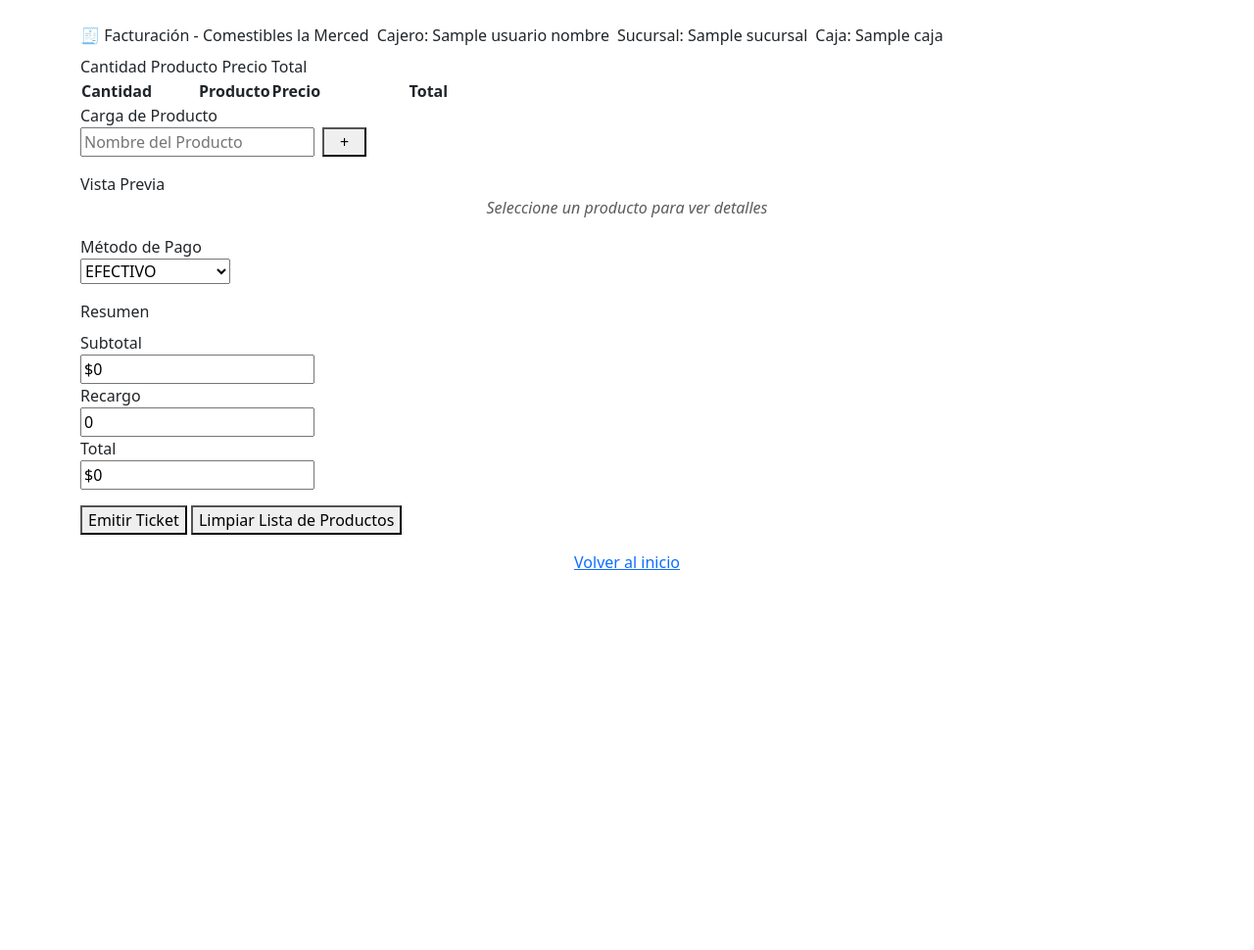
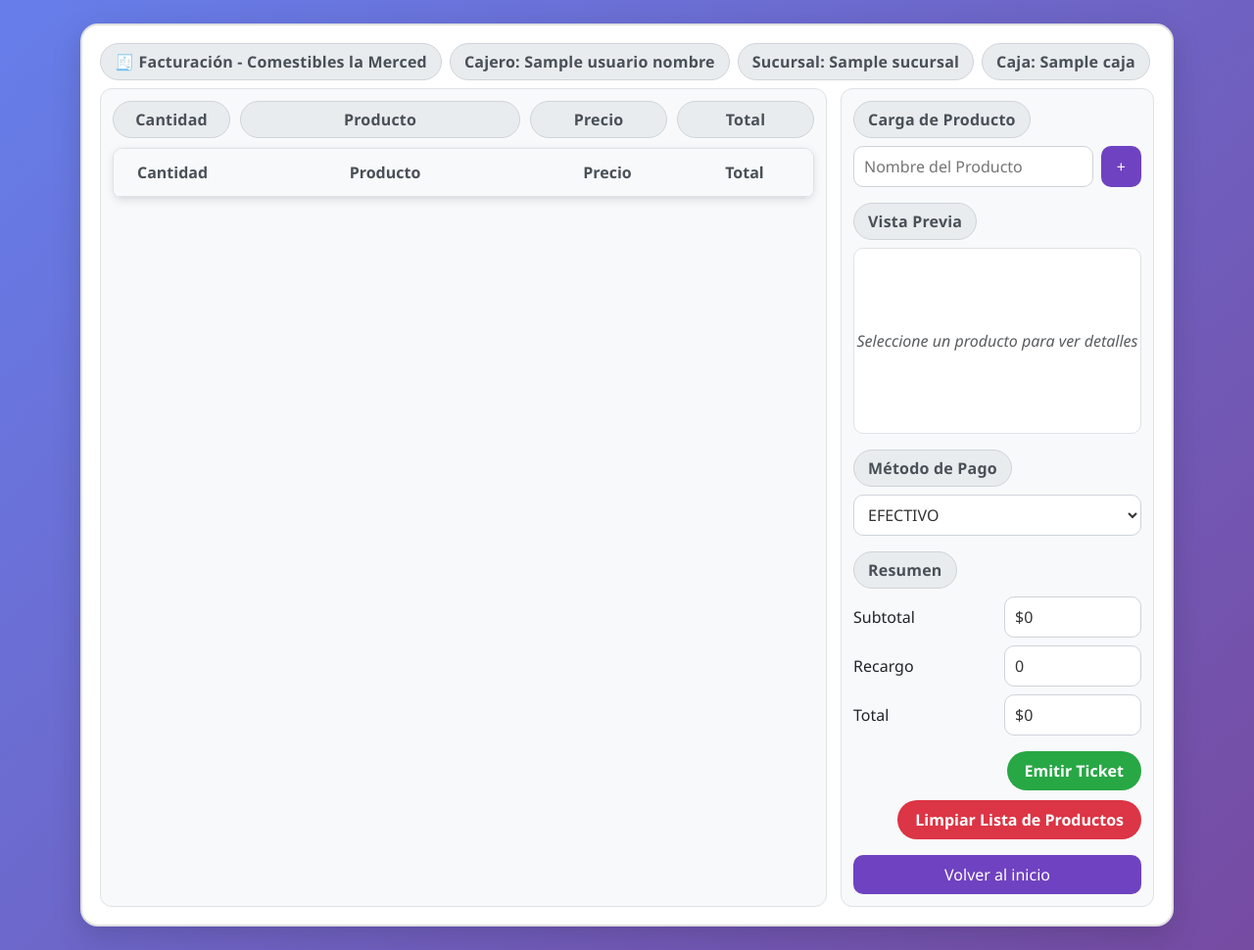
Before and after one commit to IgnacioCasula/LaMercedComestiblesSuper, a Django app: template ventas/templates/HTML/registrar_venta.html in a window 1280 px wide. Shown: the whole page at 98% size. Before the commit the page ends 582 px from the top, so only its background shows below. Run offline with Django 4.2, Linux system fonts and the light colour scheme; tables that the repository leaves empty hold one stand-in row (values such as "Sample post"); the template is opened without the code that fills it: values that come from a table or form of the project are taken from there, most other values are stand-ins (such as "Sample title", 1, 10 or a date in 2020); lists and menus that the app fills with data are empty; some libraries are stand-ins or nearby versions.

Commit message:
es lo  que hay

```diff
--- /dev/null
+++ b/ventas/static/CSS/ventas.css
@@ -0,0 +1,412 @@
+:root{
+    --panel:#ffffff;    /* Cambiado a blanco */
+    --panel-2:#f8f9fa;  /* Gris muy claro */
+    --ink:#333333;      /* Texto oscuro */
+    --line:#dee2e6;     /* Bordes grises claros */
+    --pill:#e9ecef;     /* Pills grises claros */
+    --pill-hi:#ced4da;  /* Pills hover */
+}
+
+
+body {
+    margin: 0;
+    font-family: 'Segoe UI', Tahoma, Geneva, Verdana, sans-serif;
+    background: linear-gradient(135deg, #667eea 0%, #764ba2 100%);
+    min-height: 100vh;
+    position: relative;
+    overflow-x: hidden;
+}
+
+
+.frame{
+    background:var(--panel);
+    border-radius:18px;
+    border:2px solid #e0e0e0; /* Borde más suave */
+    box-shadow: inset 0 1px 0 rgba(255,255,255,.08), 0 10px 30px rgba(0,0,0,.15);
+    padding:18px;
+}
+
+
+.pill{
+    display:inline-block;
+    background:var(--pill);
+    border:1px solid var(--pill-hi);
+    border-radius:999px;
+    padding:6px 14px;
+    font-weight:600;
+    letter-spacing:.2px;
+    color:#495057; /* Texto gris oscuro */
+}
+
+
+.btn-purple{
+    background:#6f42c1;
+    color:#fff;
+    border:none;
+    border-radius:10px;
+    text-decoration: none;
+    display: inline-block;
+    text-align: center;
+    padding: 8px 16px;
+}
+.btn-purple:hover{
+    background:#5a2dac;
+    color:#fff;
+}
+
+
+#ventas .workarea{
+    display:grid;
+    grid-template-columns: 1fr 320px;
+    gap:14px;
+}
+
+
+.gridwrap{
+    background:var(--panel-2);
+    border-radius:12px;
+    padding:12px;
+    border:1px solid var(--line);
+    box-shadow: inset 0 1px 0 rgba(255,255,255,.05);
+}
+
+
+.gridhead{
+    display:grid;
+    grid-template-columns: 120px 1fr 140px 140px;
+    gap:10px;
+    margin-bottom:10px;
+}
+
+
+.gridhead .pill{ text-align:center; }
+
+
+/* ===== TABLA BLANCA ===== */
+table.sheet{
+    width:100%;
+    border-collapse:separate;
+    border-spacing:0;
+    background:#ffffff; /* Fondo blanco sólido */
+    border:1px solid var(--line);
+    border-radius:10px;
+    overflow:hidden;
+    box-shadow: 0 2px 8px rgba(0,0,0,0.1); /* Sombra suave */
+}
+
+
+table.sheet thead th{
+    background:#f8f9fa; /* Gris muy claro para encabezado */
+    color:#495057; /* Texto gris oscuro */
+    font-weight:600;
+    text-align:center;
+    border-bottom:2px solid var(--line);
+    padding:12px 8px;
+}
+
+
+table.sheet tbody td{
+    background:#ffffff; /* Fondo blanco */
+    color:#212529; /* Texto casi negro */
+    border-top:1px solid var(--line);
+    border-right:1px solid var(--line);
+    padding:12px 8px;
+    text-align:center;
+    transition: background-color 0.2s ease;
+}
+
+
+table.sheet tbody tr:nth-child(even) td{
+    background:#f8f9fa; /* Gris muy claro para filas pares */
+}
+
+
+table.sheet td:last-child, table.sheet th:last-child{ border-right:none; }
+
+
+table.sheet tbody tr:hover td{
+    background:#e3f2fd; /* Azul muy claro al hover */
+}
+
+
+.side{
+    background:var(--panel-2);
+    border:1px solid var(--line);
+    box-shadow: inset 0 1px 0 rgba(255,255,255,.05);
+    border-radius:12px;
+    padding:12px;
+}
+
+
+.inpt{
+    width:100%;
+    background:#ffffff;
+    border:1px solid var(--pill-hi);
+    color:#333;
+    border-radius:10px;
+    padding:8px 10px;
+    outline:none;
+}
+
+
+.inpt:focus{
+    border-color:#6f42c1;
+    box-shadow: 0 0 0 2px rgba(111, 66, 193, 0.2);
+}
+
+
+.preview{
+    background:#ffffff;
+    border:1px solid var(--line);
+    border-radius:10px;
+    display:flex;
+    align-items:center;
+    justify-content:center;
+    height:190px;
+    overflow:hidden;
+}
+
+
+.totbox{
+    display:grid;
+    grid-template-columns: 1fr 140px;
+    gap:8px;
+    align-items:center;
+    margin-bottom: 8px;
+}
+
+
+.actions{
+    display:flex;
+    gap:10px;
+    justify-content:flex-end;
+    flex-wrap:wrap;
+}
+
+
+.btn-green{
+    background:#28a745;
+    border:none;
+    border-radius:999px;
+    padding:8px 18px;
+    font-weight:600;
+    color: #fff;
+    transition: background-color 0.2s ease;
+}
+
+
+.btn-green:hover{
+    background:#218838;
+}
+
+
+.btn-red{
+    background:#dc3545;
+    border:none;
+    border-radius:999px;
+    padding:8px 18px;
+    font-weight:600;
+    color: #fff;
+    transition: background-color 0.2s ease;
+}
+
+
+.btn-red:hover{
+    background:#c82333;
+}
+
+
+.btn-orange{
+    background:#fd7e14;
+    border:none;
+    border-radius:999px;
+    padding:8px 18px;
+    font-weight:600;
+    color:#fff;
+    transition: background-color 0.2s ease;
+}
+
+
+.btn-orange:hover{
+    background:#e66a00;
+}
+
+
+/* Estilos para los botones de cantidad */
+.qty-buttons {
+    display: flex;
+    align-items: center;
+    justify-content: center;
+    gap: 5px;
+}
+
+
+.qty-btn {
+    background: #6c757d;
+    color: white;
+    border: none;
+    border-radius: 50%;
+    width: 25px;
+    height: 25px;
+    display: flex;
+    align-items: center;
+    justify-content: center;
+    cursor: pointer;
+    font-weight: bold;
+    transition: background-color 0.2s ease;
+}
+
+
+.qty-btn:hover {
+    background: #5a6268;
+}
+
+
+/* Estilos para el modal del ticket */
+.modal-overlay {
+    position: fixed;
+    top: 0;
+    left: 0;
+    width: 100%;
+    height: 100%;
+    background: rgba(0, 0, 0, 0.7);
+    display: flex;
+    align-items: center;
+    justify-content: center;
+    z-index: 1000;
+}
+
+
+.modal-content {
+    background: white;
+    color: black;
+    padding: 20px;
+    border-radius: 10px;
+    max-width: 400px;
+    width: 90%;
+    max-height: 80vh;
+    overflow-y: auto;
+    position: relative;
+    box-shadow: 0 10px 30px rgba(0,0,0,0.3);
+}
+
+
+.close-modal {
+    position: absolute;
+    top: 10px;
+    right: 15px;
+    font-size: 24px;
+    cursor: pointer;
+    color: #000;
+}
+
+
+.receipt-header {
+    text-align: center;
+    margin-bottom: 15px;
+}
+
+
+.receipt-line {
+    display: flex;
+    justify-content: space-between;
+    margin: 5px 0;
+}
+
+
+.receipt-divider {
+    border-top: 1px dashed #000;
+    margin: 10px 0;
+}
+
+
+.label {
+    margin-bottom: 8px;
+    color: #495057;
+    font-weight: 600;
+}
+
+
+/* Mejoras visuales adicionales */
+.gridhead .pill {
+    background: #e9ecef;
+    border-color: #ced4da;
+    color: #495057;
+    font-weight: 600;
+}
+
+
+/* Responsive */
+@media (max-width: 768px) {
+    #ventas .workarea {
+        grid-template-columns: 1fr;
+    }
+
+    .gridhead {
+        grid-template-columns: 80px 1fr 80px 80px;
+    }
+
+    .actions {
+        justify-content: center;
+    }
+}
+
+
+.btn-eliminar-producto {
+    background: #dc3545;
+    color: white;
+    border: none;
+    border-radius: 50%;
+    width: 25px;
+    height: 25px;
+    margin-left: 10px;
+    cursor: pointer;
+    font-weight: bold;
+    font-size: 12px;
+    transition: all 0.2s ease;
+}
+
+
+.btn-eliminar-producto:hover {
+    background: #c82333;
+    transform: scale(1.1);
+}
+
+
+/* Estilos para vista previa de productos */
+.vista-previa-card {
+    background: white;
+    padding: 15px;
+    border-radius: 10px;
+    box-shadow: 0 4px 15px rgba(0,0,0,0.1);
+    text-align: center;
+}
+
+
+.img-producto-preview {
+    max-width: 100%;
+    max-height: 120px;
+    border-radius: 8px;
+    object-fit: cover;
+    border: 2px solid #e9ecef;
+    margin-bottom: 10px;
+}
+
+
+/* Mejoras en la búsqueda */
+datalist {
+    background: white;
+    border: 1px solid #dee2e6;
+    border-radius: 8px;
+}
+
+
+datalist option {
+    padding: 8px;
+    cursor: pointer;
+}
+
+
+datalist option:hover {
+    background: #f8f9fa;
+}
--- a/ventas/static/JS/ticket.js
+++ b/ventas/static/JS/ticket.js
@@ -1,9 +1,31 @@
 class GestorTicket {
+
     constructor() {
         console.log('🎫 Inicializando GestorTicket...');
     }
 
     mostrarTicket() {
+        const productosData = [
+
+        {"nombre": "Leche Entera La Serenísima (1L)", "precio": 1450, "marca": "La Serenísima", "codigo_barra": 7790080080004, "categoria": "Lácteos"},
+        {"nombre": "Yogur Bebible Sancor Frutilla (900g)", "precio": 2300, "marca": "Sancor", "codigo_barra": 7790070014022, "categoria": "Lácteos"},
+        {"nombre": "Queso Cremoso Ilolay (250g)", "precio": 4800, "marca": "Ilolay", "codigo_barra": 7791850100251, "categoria": "Lácteos"},
+
+
+        {"nombre": "Aceite de Girasol Cocinero (900ml)", "precio": 2800, "marca": "Cocinero", "codigo_barra": 7790750275000, "categoria": "Almacén"},
+        {"nombre": "Fideos Spaghetti Lucchetti (500g)", "precio": 1300, "marca": "Lucchetti", "codigo_barra": 7790382000030, "categoria": "Almacén"},
+        {"nombre": "Arroz Largo Fino Gallo (1kg)", "precio": 1950, "marca": "Gallo", "codigo_barra": 7790070502018, "categoria": "Almacén"},
+        {"nombre": "Azúcar Ledesma (1kg)", "precio": 1200, "marca": "Ledesma", "codigo_barra": 7790150000010, "categoria": "Almacén"},
+
+
+        {"nombre": "Gaseosa Coca-Cola (1.5L)", "precio": 3100, "marca": "Coca-Cola", "codigo_barra": 7790070773663, "categoria": "Bebidas"},
+        {"nombre": "Cerveza Quilmes Clásica (Lata 473ml)", "precio": 1800, "marca": "Quilmes", "codigo_barra": 7790400012146, "categoria": "Bebidas"},
+
+
+        {"nombre": "Jabón en Polvo Ala (800g)", "precio": 3900, "marca": "Ala", "codigo_barra": 7791290022306, "categoria": "Limpieza"},
+        {"nombre": "Papel Higiénico Higienol (4 rollos)", "precio": 2700, "marca": "Higienol", "codigo_barra": 7790510000520, "categoria": "Limpieza"},
+    ]
+
         console.log('🔄 Mostrando ticket...');
         const filas = document.querySelectorAll("#tablaBody tr");
         const ticketItems = document.getElementById("ticketItems");
@@ -18,6 +40,7 @@ class GestorTicket {
         let subtotal = 0;
 
         filas.forEach((fila) => {
+            debugger;
             const productoId = fila.getAttribute('data-producto-id');
             const producto = productosData[productoId];
             const cantidad = fila.querySelector('.qty-value').textContent;
--- a/ventas/static/JS/ventas.js
+++ b/ventas/static/JS/ventas.js
@@ -1,5 +1,25 @@
     class GestorVenta {
         constructor() {
+            const productosData = [
+
+            {"nombre": "Leche Entera La Serenísima (1L)", "precio": 1450, "marca": "La Serenísima", "codigo_barra": 7790080080004, "categoria": "Lácteos"},
+            {"nombre": "Yogur Bebible Sancor Frutilla (900g)", "precio": 2300, "marca": "Sancor", "codigo_barra": 7790070014022, "categoria": "Lácteos"},
+            {"nombre": "Queso Cremoso Ilolay (250g)", "precio": 4800, "marca": "Ilolay", "codigo_barra": 7791850100251, "categoria": "Lácteos"},
+
+
+            {"nombre": "Aceite de Girasol Cocinero (900ml)", "precio": 2800, "marca": "Cocinero", "codigo_barra": 7790750275000, "categoria": "Almacén"},
+            {"nombre": "Fideos Spaghetti Lucchetti (500g)", "precio": 1300, "marca": "Lucchetti", "codigo_barra": 7790382000030, "categoria": "Almacén"},
+            {"nombre": "Arroz Largo Fino Gallo (1kg)", "precio": 1950, "marca": "Gallo", "codigo_barra": 7790070502018, "categoria": "Almacén"},
+            {"nombre": "Azúcar Ledesma (1kg)", "precio": 1200, "marca": "Ledesma", "codigo_barra": 7790150000010, "categoria": "Almacén"},
+
+
+            {"nombre": "Gaseosa Coca-Cola (1.5L)", "precio": 3100, "marca": "Coca-Cola", "codigo_barra": 7790070773663, "categoria": "Bebidas"},
+            {"nombre": "Cerveza Quilmes Clásica (Lata 473ml)", "precio": 1800, "marca": "Quilmes", "codigo_barra": 7790400012146, "categoria": "Bebidas"},
+
+
+            {"nombre": "Jabón en Polvo Ala (800g)", "precio": 3900, "marca": "Ala", "codigo_barra": 7791290022306, "categoria": "Limpieza"},
+            {"nombre": "Papel Higiénico Higienol (4 rollos)", "precio": 2700, "marca": "Higienol", "codigo_barra": 7790510000520, "categoria": "Limpieza"},
+        ]
             this.catalogo = productosData;
             this.initEventListeners();
             console.log('✅ GestorVenta creado con', Object.keys(this.catalogo).length, 'productos');
@@ -64,7 +84,7 @@ class GestorVenta {
             const productoEntry = Object.entries(this.catalogo).find(([id, producto]) =>
                 producto.nombre.toLowerCase() === nombre.toLowerCase()
             );
-
+    debugger;
             if (!productoEntry) {
                 alert("❌ El producto no existe o no tiene stock.");
                 return;
@@ -335,9 +355,11 @@ class GestorVenta {
         }
 
         emitirTicket() {
-        if (typeof window.mostrarTicket === 'function') {
-            window.mostrarTicket();
-        }
+
+                const gestorTicket = new GestorTicket();
+                const mostrarTicket = () => gestorTicket.mostrarTicket();
+                mostrarTicket();
+
         }
     }
 
--- a/ventas/templates/HTML/registrar_venta.html
+++ b/ventas/templates/HTML/registrar_venta.html
@@ -50,7 +50,22 @@
         <div class="d-flex gap-2">
           <input id="productoInput" class="inpt" placeholder="Nombre del Producto"
                  list="productosLista" autocomplete="off">
-          <datalist id="productosLista"></datalist>
+          <datalist id="productosLista">
+              <option value="Gaseosa Coca-Cola (1.5L)">
+            <option value="Leche Entera La Serenísima (1L)">
+            <option value="Yogur Bebible Sancor Frutilla (900g)">
+            <option value="Queso Cremoso Ilolay (250g)">
+            <option value="Aceite de Girasol Cocinero (900ml)">
+            <option value="Fideos Spaghetti Lucchetti (500g)">
+            <option value="Arroz Largo Fino Gallo (1kg)">
+            <option value="Azúcar Ledesma (1kg)">
+            <option value="Cerveza Quilmes Clásica (Lata 473ml)">
+            <option value="Jabón en Polvo Ala (800g)">
+            <option value="Papel Higiénico Higienol (4 rollos)">
+
+
+            </option>
+          </datalist>
           <button class="btn-purple px-3" id="btnAgregarProducto">+</button>
         </div>
 
```
Also changed, not shown: ventas/views.py (+25 -38 lines), ventas/urls.py (line endings or trailing spaces), 2 other files. Lines whose indentation alone changed are shown as unchanged.
